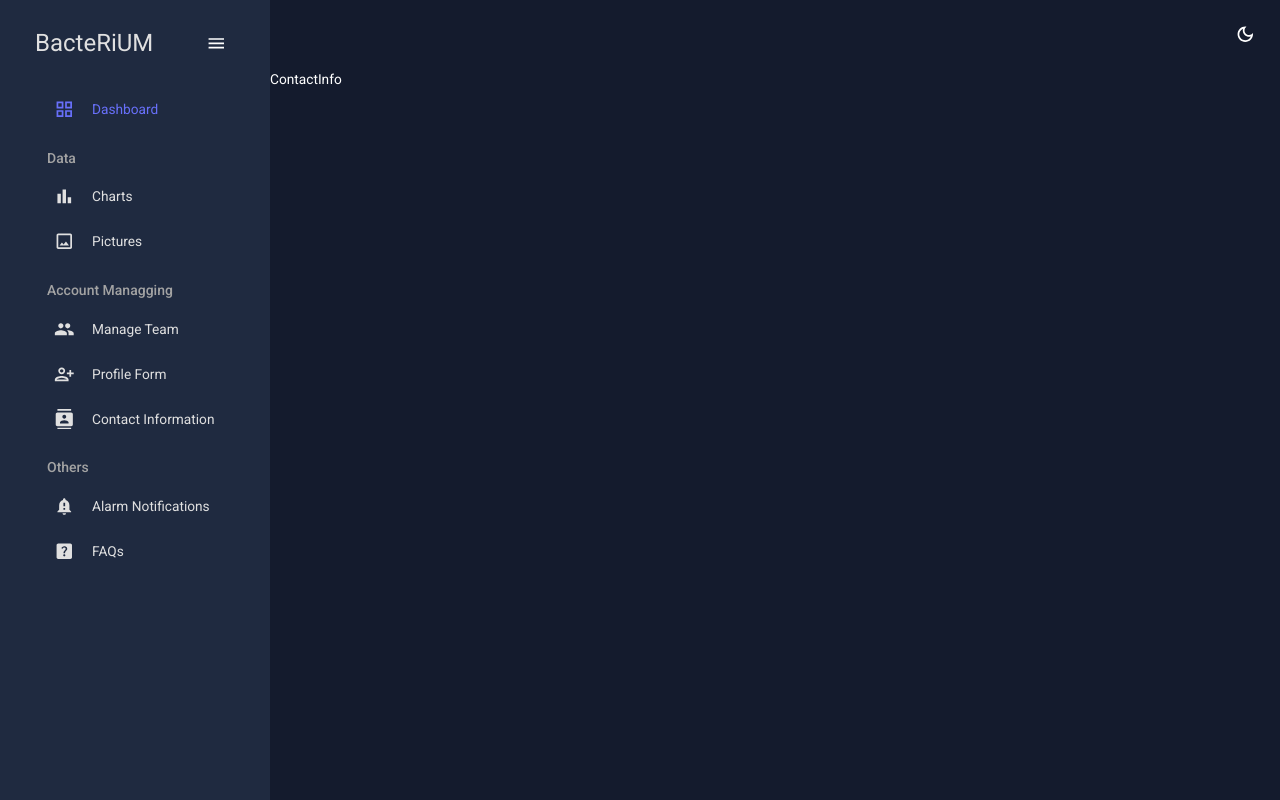
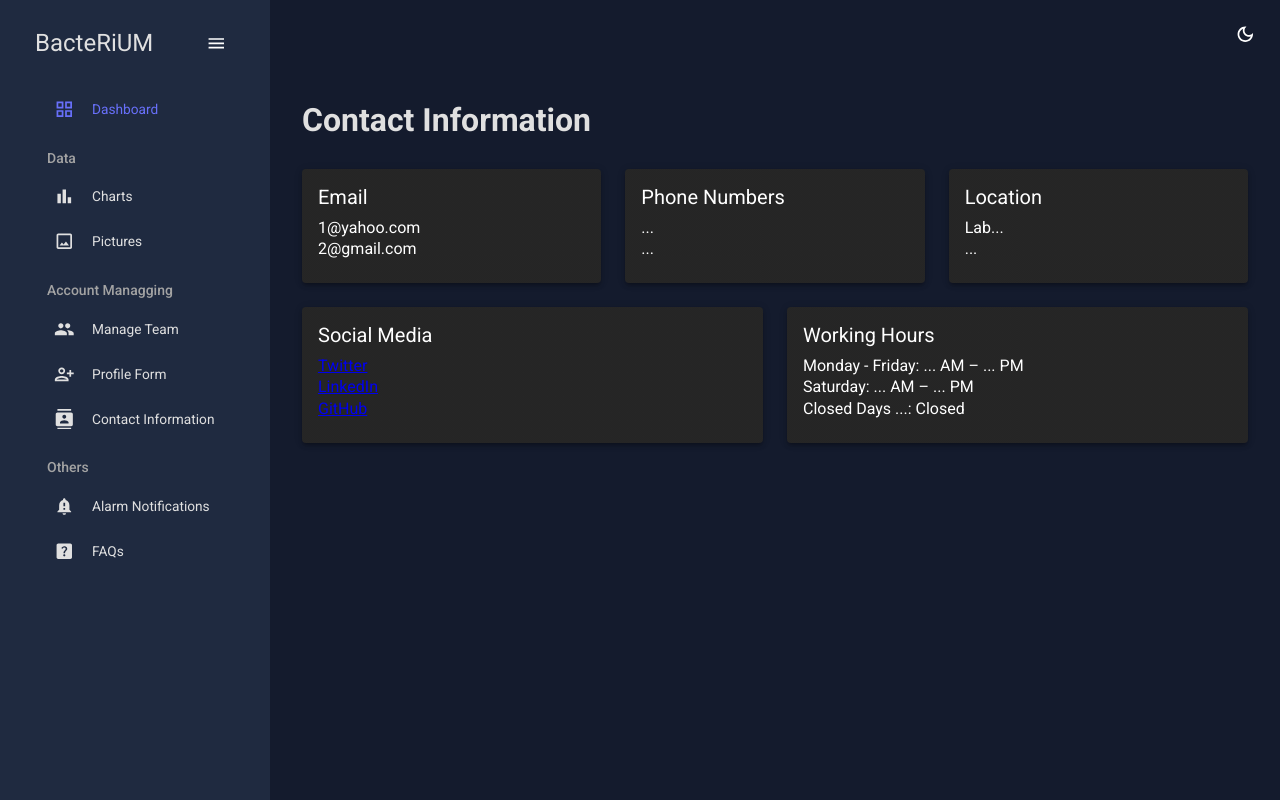
Before and after one commit to gustavosotero/BacteRiUM, a React (Create React App) app in the folder bacteriumdashboard/: page /contactInformation in a window 1280 px wide. Built offline with nearby package versions, Linux system fonts and the light colour scheme.

Commit message:
contact information page implemented and working

```diff
--- a/bacteriumdashboard/src/scenes/contactInformation/ContactInfo.jsx
+++ b/bacteriumdashboard/src/scenes/contactInformation/ContactInfo.jsx
@@ -1,8 +1,84 @@
-
+import React from 'react';
+import { Grid, Card, CardContent, Typography, Box } from '@mui/material';
+import Headers from '../../Components/Headers';
 
 const ContactInfo = () => {
+  return (
+    <Box sx={{ p: 4 }}>
+      <Headers title={"Contact Information"} />
+      <Grid container spacing={3}>
+        {/* Email */}
+        <Grid item xs={12} md={6} lg={4}>
+          <Card elevation={3}>
+            <CardContent>
+              <Typography variant="h4" gutterBottom>Email</Typography>
+              <Typography variant="h5">1@yahoo.com</Typography>
+              <Typography variant="h5">2@gmail.com</Typography>
+            </CardContent>
+          </Card>
+        </Grid>
 
-    return <div>ContactInfo</div>
-}
+        {/* Phone Numbers */}
+        <Grid item xs={12} md={6} lg={4}>
+          <Card elevation={3}>
+            <CardContent>
+              <Typography variant="h4" gutterBottom>Phone Numbers</Typography>
+              <Typography variant="h5">...</Typography>
+              <Typography variant="h5">...</Typography>
+            </CardContent>
+          </Card>
+        </Grid>
+
+        {/* Location */}
+        <Grid item xs={12} md={6} lg={4}>
+          <Card elevation={3}>
+            <CardContent>
+              <Typography variant="h4" gutterBottom>Location</Typography>
+              <Typography variant="h5">Lab...</Typography>
+              <Typography variant="h5">...</Typography>
+              {/* <Typography variant="h5">...</Typography> */}
+            </CardContent>
+          </Card>
+        </Grid>
+
+        {/* Social Media URLs */}
+        <Grid item xs={12} md={6} lg={6}>
+          <Card elevation={3}>
+            <CardContent>
+              <Typography variant="h4" gutterBottom>Social Media</Typography>
+              <Typography variant="h5">
+                <a href="https://twitter.com/bacteriumlab" target="_blank" rel="noopener noreferrer">
+                  Twitter
+                </a>
+              </Typography>
+              <Typography variant="h5">
+                <a href="https://facebook.com/in/bacteriumlab" target="_blank" rel="noopener noreferrer">
+                  LinkedIn
+                </a>
+              </Typography>
+              <Typography variant="h5">
+                <a href="https://instagram.com/bacteriumlab" target="_blank" rel="noopener noreferrer">
+                  GitHub
+                </a>
+              </Typography>
+            </CardContent>
+          </Card>
+        </Grid>
+
+        {/* Working Hours */}
+        <Grid item xs={12} md={6} lg={6}>
+          <Card elevation={3}>
+            <CardContent>
+              <Typography variant="h4" gutterBottom>Working Hours</Typography>
+              <Typography variant="h5">Monday - Friday: ... AM – ... PM</Typography>
+              <Typography variant="h5">Saturday: ... AM – ... PM</Typography>
+              <Typography variant="h5">Closed Days ...: Closed</Typography>
+            </CardContent>
+          </Card>
+        </Grid>
+      </Grid>
+    </Box>
+  );
+};
 
 export default ContactInfo;
```
